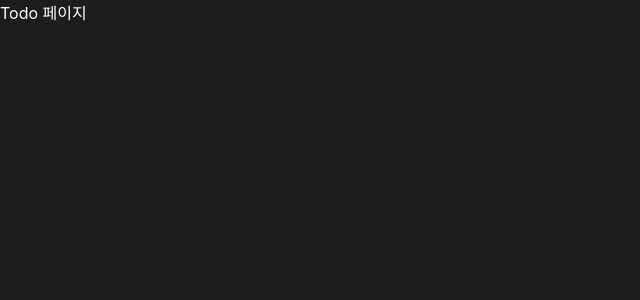
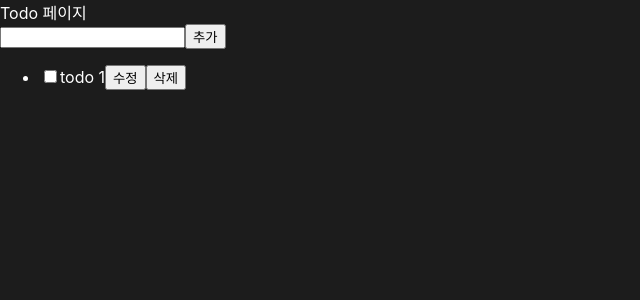
Before and after one commit to thumbthing/wanted-pre-onboarding-frontend, a React (Create React App) app: page /todo in a window 1280 px wide. Shown: the top 300 px of the page, without its empty margins (0-640 px from the left). Built offline with nearby package versions, Linux system fonts and the light colour scheme; sample sign-in values are in the browser's storage.

Commit message:
feat: Todo 페이지 기본 구성 작성

```diff
--- a/src/pages/Todo.tsx
+++ b/src/pages/Todo.tsx
@@ -14,6 +14,22 @@ const Todo = () => {
   return (
     <div>
       <div>Todo 페이지</div>
+      <div>
+        <input type='text' data-testid='new-todo-input' />
+        <input type='button' data-testid='new-todo-add-button' value={"추가"} />
+      </div>
+      <div>
+        <ul>
+          <li>
+            <label>
+              <input type='checkbox' />
+              <span>todo 1</span>
+              <input type='button' data-testid='modify-button' value={"수정"} />
+              <input type='button' data-testid='delete-button' value={"삭제"} />
+            </label>
+          </li>
+        </ul>
+      </div>
     </div>
   );
 };
```
